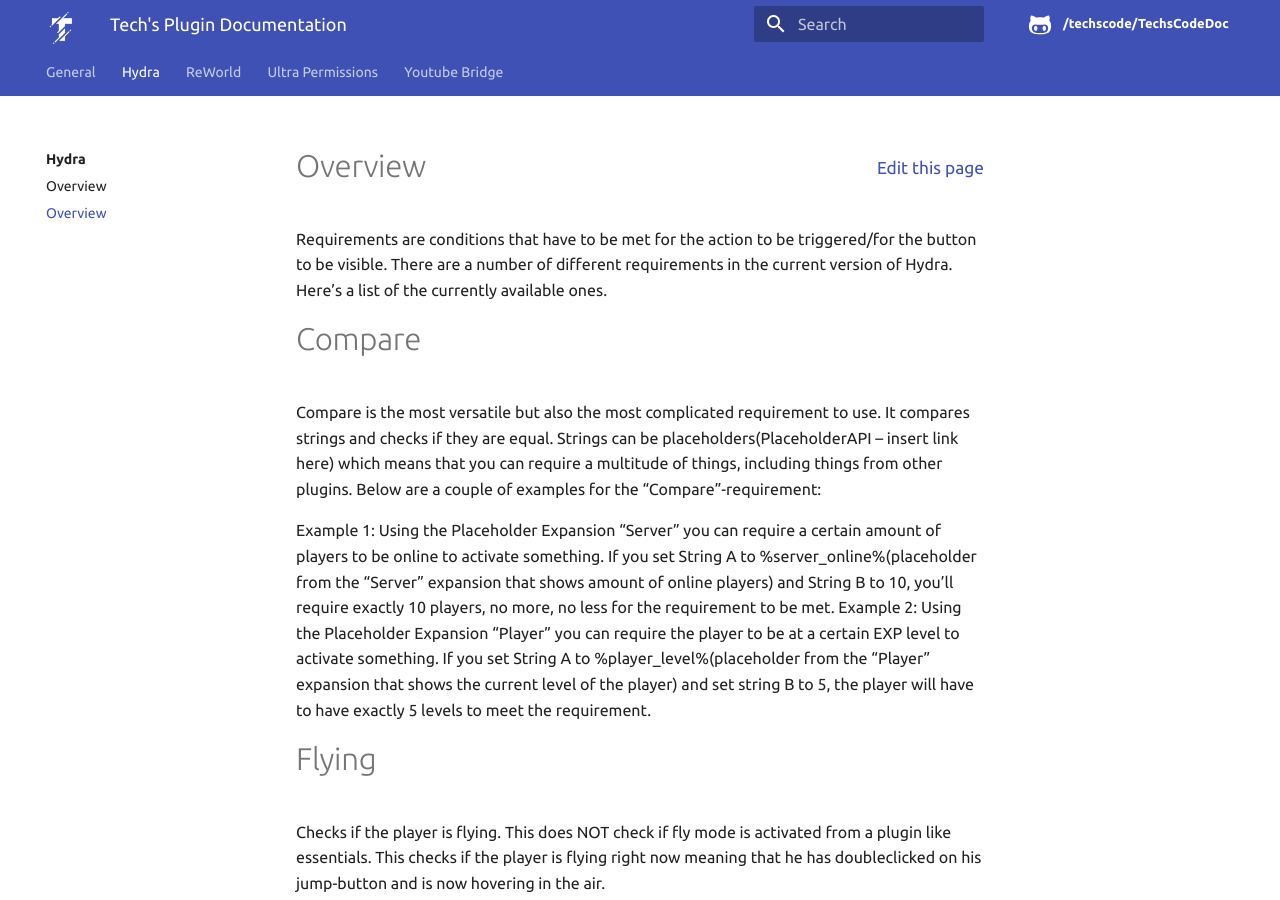
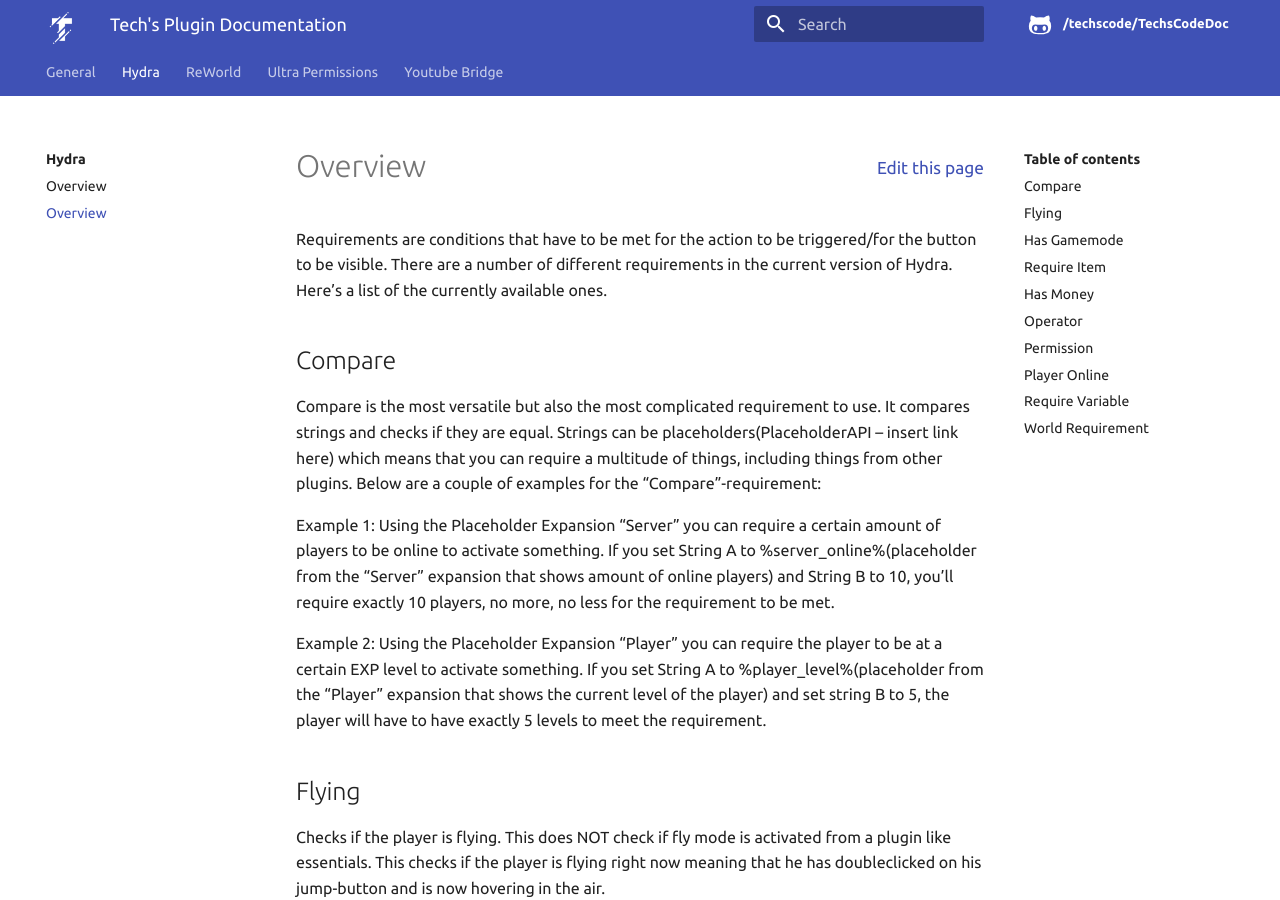
Before and after one commit to MonsterZockerHD/TechsCodeDoc, an MkDocs documentation site: the page built from docs/Hydra/requirements.md, in a window 1280 px wide and 900 px high. Built offline with MkDocs 1.6.1, drawn with Linux system fonts in a browser that asks for light colours.

Commit message:
Update requirements.md

```diff
--- a/docs/Hydra/requirements.md
+++ b/docs/Hydra/requirements.md
@@ -1,34 +1,36 @@
 #Overview
 Requirements are conditions that have to be met for the action to be triggered/for the button to be visible. There are a number of different requirements in the current version of Hydra. Here’s a list of the currently available ones.
-#Compare
+
+##Compare
 Compare is the most versatile but also the most complicated requirement to use. It compares strings and checks if they are equal. Strings can be placeholders(PlaceholderAPI – insert link here) which means that you can require a multitude of things, including things from other plugins. Below are a couple of examples for the “Compare”-requirement:
 
 Example 1: Using the Placeholder Expansion “Server” you can require a certain amount of players to be online to activate something. If you set String A to %server_online%(placeholder from the “Server” expansion that shows amount of online players) and String B to 10, you’ll require exactly 10 players, no more, no less for the requirement to be met.
+
 Example 2: Using the Placeholder Expansion “Player” you can require the player to be at a certain EXP level to activate something. If you set String A to %player_level%(placeholder from the “Player” expansion that shows the current level of the player) and set string B to 5, the player will have to have exactly 5 levels to meet the requirement.
 
-#Flying
+##Flying
 Checks if the player is flying. This does NOT check if fly mode is activated from a plugin like essentials. This checks if the player is flying right now meaning that he has doubleclicked on his jump-button and is now hovering in the air.
 
-#Has Gamemode
+##Has Gamemode
 Checks if the player is in a certain gamemode. Modes which you can check for include Survival, Adventure, Creative, Spectator.
 
-#Require Item
+##Require Item
 Not yet written.
 
-#Has Money
+##Has Money
 Uses vault(link) and a vault-compatible economy plugin to check if the players has a specific amount of money left in the bank.
 
-#Operator
+##Operator
 Checks if the player is an ooperator”/op”). Good for close to vanilla experience servers who doesn’t have a permission plugin.
 
-#Permission
+##Permission
 Checks if the player has a specific permission. Can not be used to check if the player is in a certain permission group.
 
-#Player Online
+##Player Online
 Checks if a specific player is online.
 
-#Require Variable
+##Require Variable
 Checks if a specific variable exists.
 
-#World Requirement
+##World Requirement
 Checks if the player is in a specific world. Can be used on a bungeecord network to check which server the player is on by using ReWorld or Multiverse and renaming the worlds to unique names and then setting this requirement to match those names based on which server should have the action/button available.
```
